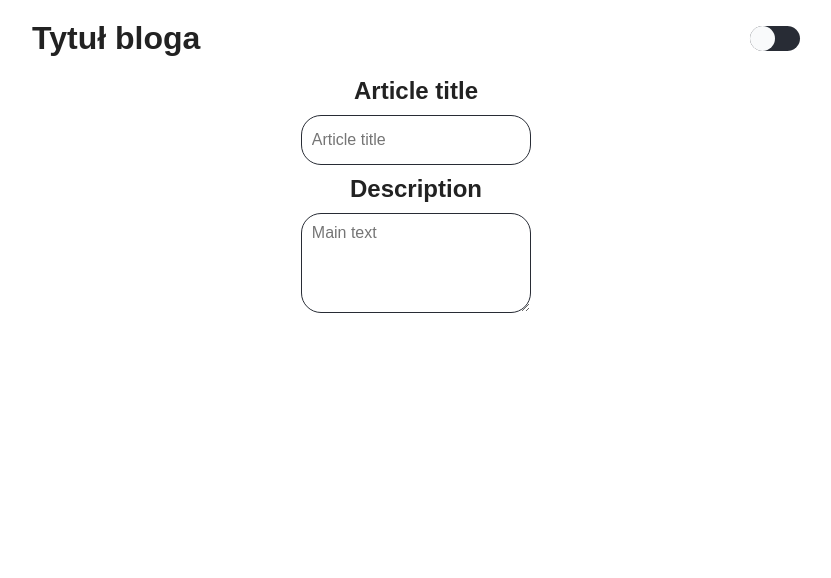
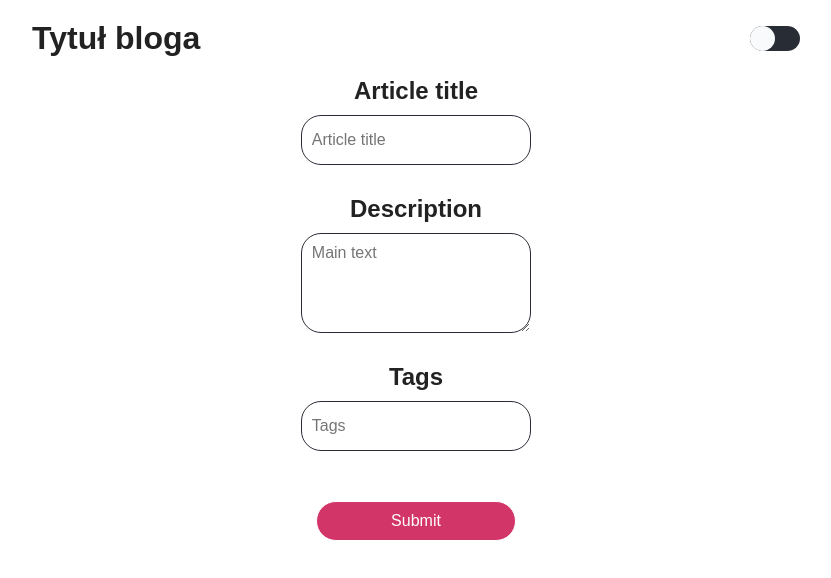
Before and after one commit to mrsynthion/blogFrontendApp, a React (Create React App) app: page /AddArticle in a window 1280 px wide. Shown: the top 578 px of the page, without its empty margins (224-1055 px from the left). Built offline with nearby package versions, Linux system fonts and the light colour scheme.

Commit message:
Ended up AddArticleForm Ended up AddArticleForm component and its logic and state management.

```diff
--- /dev/null
+++ b/src/Enums/FormInputTypesEnum/FormInputTypesEnum.ts
@@ -0,0 +1,5 @@
+export enum Types {
+  Title = 'title',
+  Description = 'description',
+  Tags = 'tags',
+}
--- a/src/components/atoms/FormInput/FormInput.tsx
+++ b/src/components/atoms/FormInput/FormInput.tsx
@@ -1,32 +1,63 @@
-import React from 'react';
+import { tagsToArray } from 'components/services/tagsToArray/tagsToArray';
+import { Types } from 'Enums/FormInputTypesEnum/FormInputTypesEnum';
+import React, { useEffect, useState } from 'react';
+import { useAppSelector, useAppDispatch } from 'state/hooks/hooks';
+import { changeArticleFormState } from 'state/reducers/articleForm';
 import { Input, TextArea } from './FormInput.styled';
 
-enum Types {
-  Title = 'title',
-  Description = 'description',
-  Tags = 'tags',
-}
 interface Props {
   placeholder: string;
   type: string;
 }
 
 const FormInput: React.FC<Props> = ({ placeholder, type }) => {
+  const articleFormState = useAppSelector(
+    (state) => state.changeArticleFormState
+  );
+  const dispatch = useAppDispatch();
+
+  const [obj, setObj] = useState(
+    useAppSelector((state) => state.changeArticleFormState)
+  );
+
+  useEffect(() => {
+    dispatch(changeArticleFormState(obj));
+    // eslint-disable-next-line
+  }, [obj]);
+
   switch (type) {
     case Types.Title:
       return (
-        <>
-          <Input placeholder={placeholder} />
-        </>
+        <Input
+          placeholder={placeholder}
+          onChange={(e) =>
+            setObj({ ...articleFormState, articleTitle: e.target.value })
+          }
+        />
       );
     case Types.Description:
       return (
-        <>
-          <TextArea placeholder={placeholder} />
-        </>
+        <TextArea
+          placeholder={placeholder}
+          onChange={(e) =>
+            setObj({ ...articleFormState, articleDescription: e.target.value })
+          }
+        />
+      );
+    case Types.Tags:
+      return (
+        <Input
+          placeholder={placeholder}
+          onChange={(e) =>
+            setObj({
+              ...articleFormState,
+              articleTags: tagsToArray(e.target.value),
+            })
+          }
+        />
       );
     default:
-      return <h1>siema</h1>;
+      return <h3>Failed to load input</h3>;
   }
 };
 
--- /dev/null
+++ b/src/components/atoms/SubmitArticleButton/SubmitArticleButton.styled.ts
@@ -0,0 +1,13 @@
+import styled from 'styled-components';
+
+export const Button = styled.button`
+  width: 200px;
+  height: 40px;
+  outline: none;
+  cursor: pointer;
+  border-radius: 20px;
+  margin-top: 20px;
+  border: 1px solid ${({ theme }) => theme.colors.background};
+  background-color: ${({ theme }) => theme.colors.textLink};
+  color: ${({ theme }) => theme.colors.background};
+`;
--- /dev/null
+++ b/src/components/atoms/SubmitArticleButton/SubmitArticleButton.tsx
@@ -0,0 +1,12 @@
+import React from 'react';
+import { Button } from './SubmitArticleButton.styled';
+
+interface Props {
+  placeholder: string;
+  action?: () => void;
+}
+
+const SubmitArticleButton: React.FC<Props> = ({ placeholder, action }) => {
+  return <Button onClick={action}>{placeholder}</Button>;
+};
+export default SubmitArticleButton;
--- a/src/components/organisms/AddArticleForm/AddArticleForm.styled.ts
+++ b/src/components/organisms/AddArticleForm/AddArticleForm.styled.ts
@@ -4,4 +4,6 @@ export const Wrapper = styled.form`
   width: 100%;
   display: flex;
   flex-direction: column;
+  justify-content: center;
+  align-items: center;
 `;
--- a/src/components/organisms/AddArticleForm/AddArticleForm.tsx
+++ b/src/components/organisms/AddArticleForm/AddArticleForm.tsx
@@ -1,23 +1,42 @@
 import React from 'react';
+import axios from 'axios';
+import SubmitArticleButton from 'components/atoms/SubmitArticleButton/SubmitArticleButton';
+import { Types } from 'Enums/FormInputTypesEnum/FormInputTypesEnum';
 import NamedInput from '../NamedInput/NamedInput';
 import { Wrapper } from './AddArticleForm.styled';
+import { useAppSelector } from 'state/hooks/hooks';
 
 interface Props {}
 
 const AddArticleForm: React.FC<Props> = () => {
+  const post = useAppSelector((state) => state.changeArticleFormState);
+  const sendPosts = () =>
+    axios({
+      method: 'POST',
+      url: 'http://192.168.1.7:3000/tryMakeNewPost',
+      data: {
+        title: post.articleTitle,
+        description: post.articleDescription,
+        tags: post.articleTags.join(','),
+      },
+    })
+      .then((res) => console.log(res))
+      .catch((err) => console.log(err));
   return (
     <>
       <Wrapper>
         <NamedInput
           title="Article title"
           placeholder="Article title"
-          type="title"
+          type={Types.Title}
         />
         <NamedInput
           title="Description"
           placeholder="Main text"
-          type="description"
+          type={Types.Description}
         />
+        <NamedInput title="Tags" placeholder="Tags" type={Types.Tags} />
+        <SubmitArticleButton placeholder="Submit" action={sendPosts} />
       </Wrapper>
     </>
   );
--- a/src/components/organisms/NamedInput/NamedInput.styled.ts
+++ b/src/components/organisms/NamedInput/NamedInput.styled.ts
@@ -7,4 +7,5 @@ export const Wrapper = styled.div`
   flex-direction: column;
   justify-content: space-between;
   align-items: center;
+  margin-bottom: 20px;
 `;
--- /dev/null
+++ b/src/components/services/tagsToArray/tagsToArray.ts
@@ -0,0 +1,4 @@
+export const tagsToArray: (tags: string) => Array<string> = (tags: string) => {
+  const Tags = tags.split(',');
+  return Tags;
+};
--- /dev/null
+++ b/src/state/reducers/articleForm.ts
@@ -0,0 +1,39 @@
+import { createSlice } from '@reduxjs/toolkit';
+
+interface articleFormStateInterface {
+  articleTitle: string;
+  articleDescription: string;
+  articleTags: Array<string>;
+}
+interface changeAction {
+  type: string;
+  payload: {
+    articleTitle: string;
+    articleDescription: string;
+    articleTags: Array<string>;
+  };
+}
+const initialState: articleFormStateInterface = {
+  articleTitle: '',
+  articleDescription: '',
+  articleTags: [],
+};
+
+export const articleFormState = createSlice({
+  name: 'articleForm',
+  initialState,
+  reducers: {
+    changeArticleFormState: (
+      state: articleFormStateInterface,
+      obj: changeAction
+    ) => {
+      state.articleTitle = obj.payload.articleTitle;
+      state.articleDescription = obj.payload.articleDescription;
+      state.articleTags = obj.payload.articleTags;
+    },
+  },
+});
+
+export const { changeArticleFormState } = articleFormState.actions;
+
+export default articleFormState.reducer;
--- a/src/state/store/store.ts
+++ b/src/state/store/store.ts
@@ -1,9 +1,10 @@
 import { configureStore } from '@reduxjs/toolkit';
 import changeTheme from '../reducers/themeSlice';
 import changeSearchState from '../reducers/search';
+import changeArticleFormState from '../reducers/articleForm';
 
 export const store = configureStore({
-  reducer: { changeTheme, changeSearchState },
+  reducer: { changeTheme, changeSearchState, changeArticleFormState },
 });
 export type RootState = ReturnType<typeof store.getState>;
 
```
